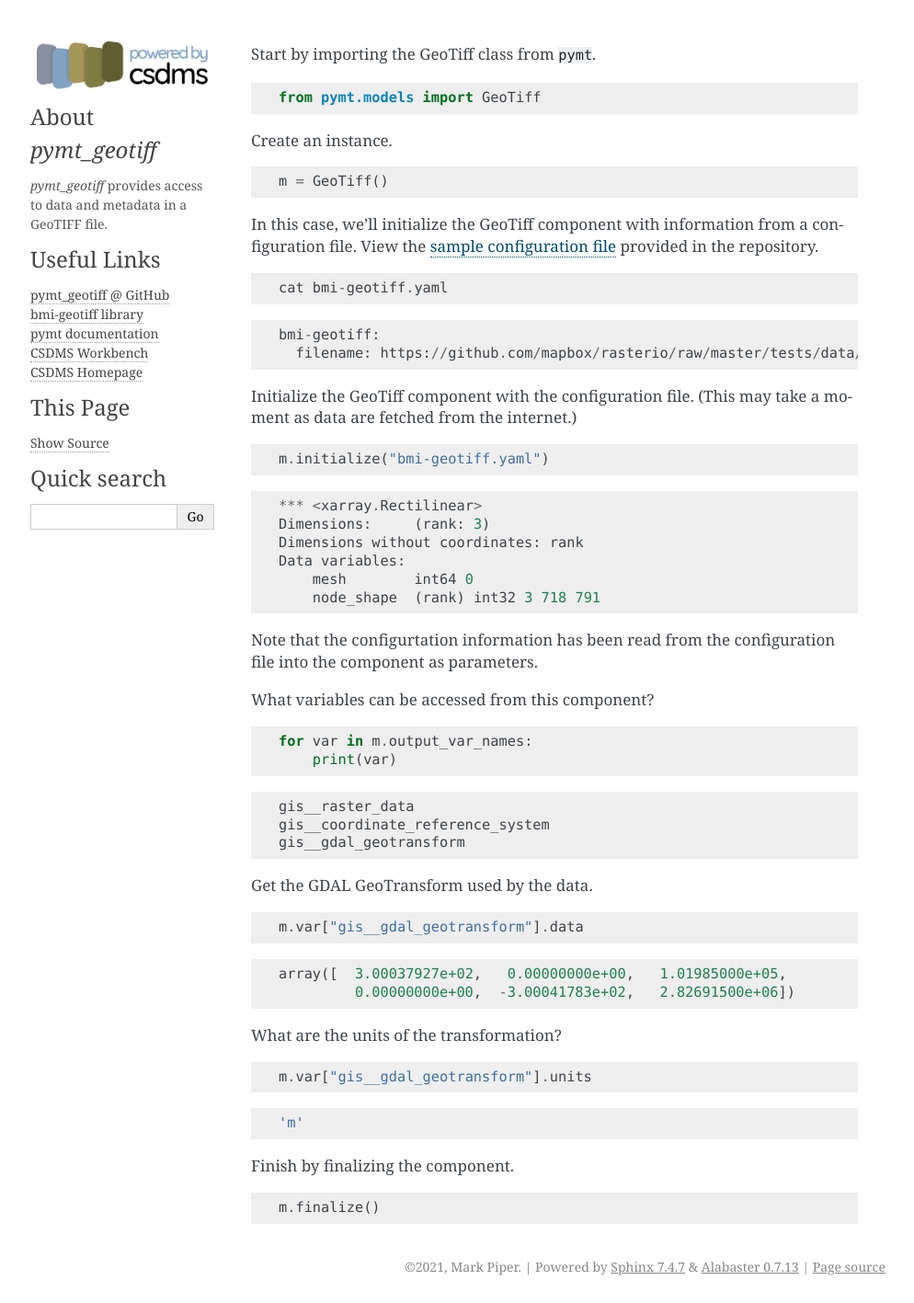
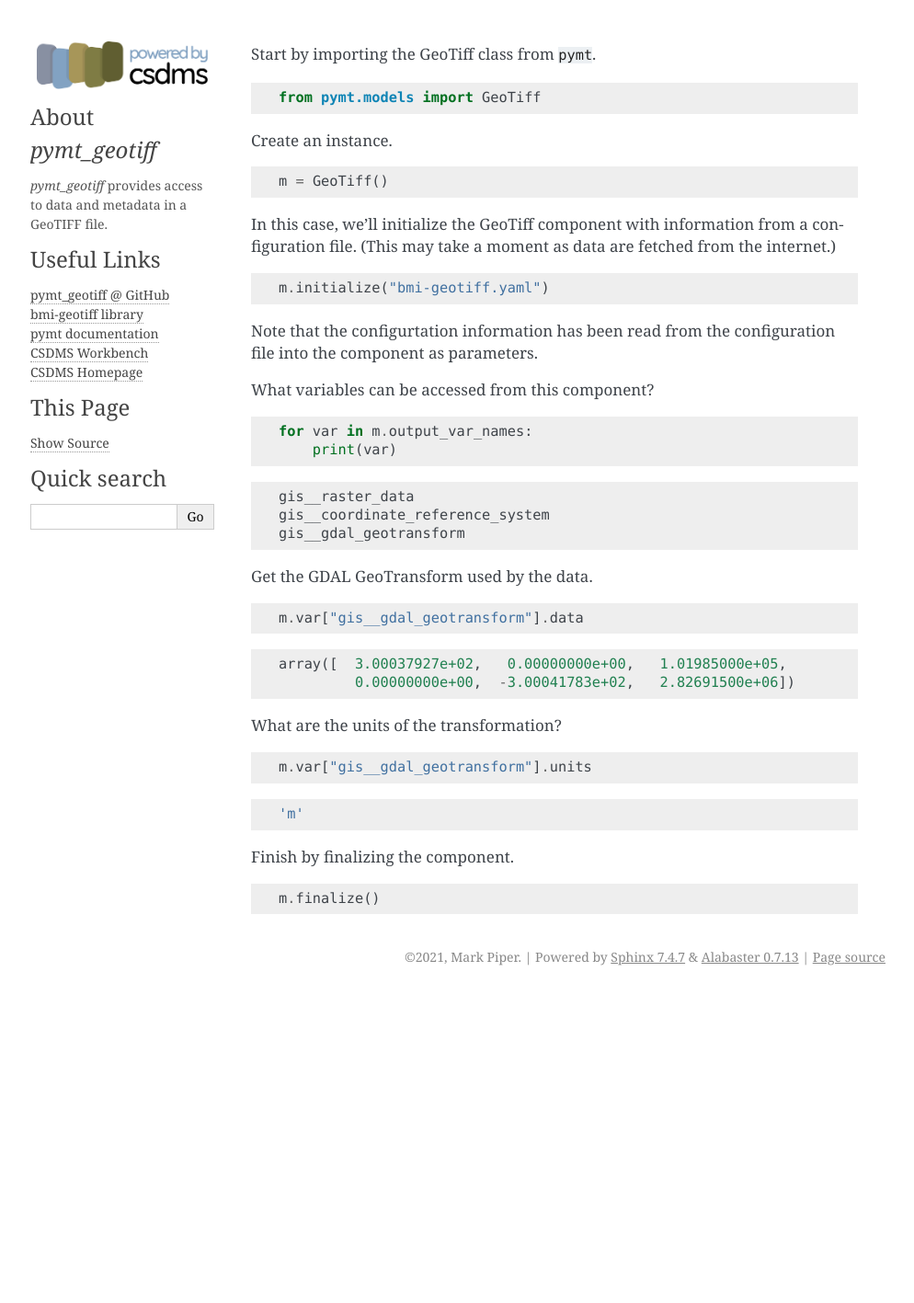
Before and after one commit to pymt-lab/pymt_geotiff, a Sphinx documentation site: the page built from docs/pymt_geotiff_config_file_ex.rst, in a window 1280 px wide. Shown: the whole page at 92% size, without its empty margins (147-1141 px from the left). Built offline with Sphinx 7.4.7, drawn with Linux system fonts in a browser that asks for light colours; after the commit the page ends 1080 px from its top, so only the background shows below that.

Commit message:
Remove repeated information

```diff
--- a/docs/pymt_geotiff_config_file_ex.rst
+++ b/docs/pymt_geotiff_config_file_ex.rst
@@ -11,38 +11,12 @@ Create an instance.
     m = GeoTiff()
 
 In this case, we’ll initialize the GeoTiff component with information
-from a configuration file. View the `sample configuration
-file <https://github.com/pymt-lab/pymt_geotiff/blob/main/examples/bmi-geotiff.yaml>`__
-provided in the repository.
-
-.. code:: ipython3
-
-    cat bmi-geotiff.yaml
-
-
-.. parsed-literal::
-
-    bmi-geotiff:
-      filename: https://github.com/mapbox/rasterio/raw/master/tests/data/RGB.byte.tif
-
-
-Initialize the GeoTiff component with the configuration file. (This may
-take a moment as data are fetched from the internet.)
+from a configuration file.
+(This may take a moment as data are fetched from the internet.)
 
 .. code:: ipython3
 
     m.initialize("bmi-geotiff.yaml")
-
-
-.. parsed-literal::
-
-    *** <xarray.Rectilinear>
-    Dimensions:     (rank: 3)
-    Dimensions without coordinates: rank
-    Data variables:
-        mesh        int64 0
-        node_shape  (rank) int32 3 718 791
-
 
 Note that the configurtation information has been read from the
 configuration file into the component as parameters.
```
